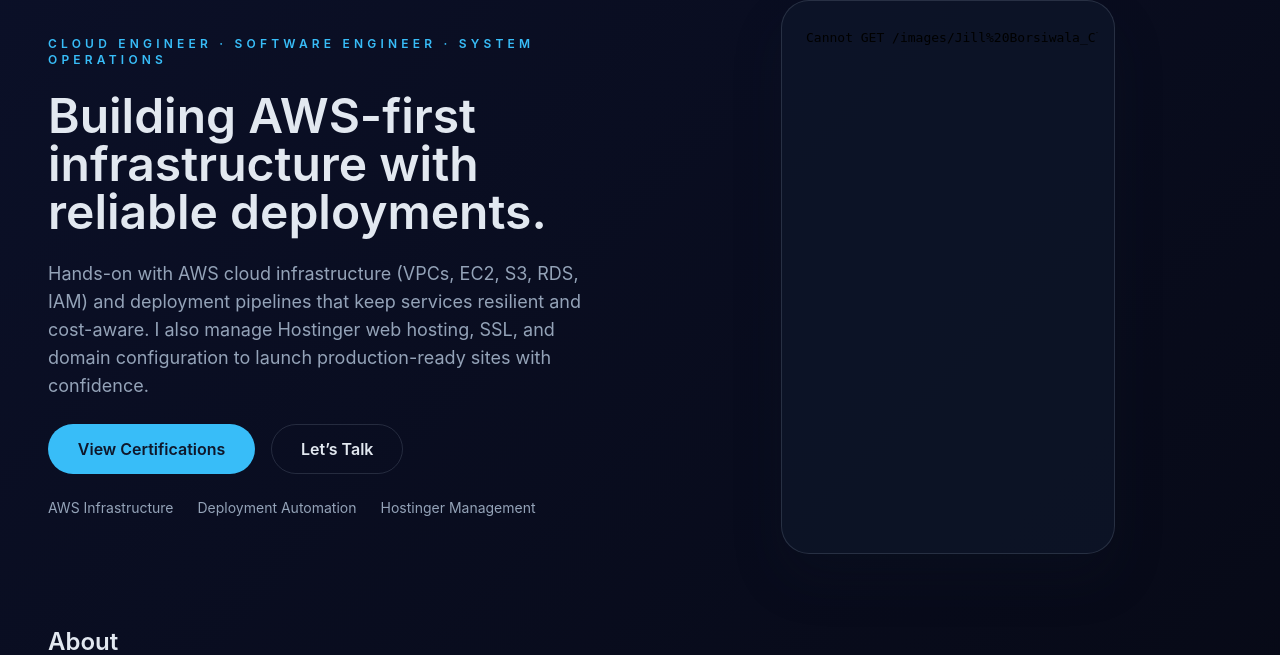
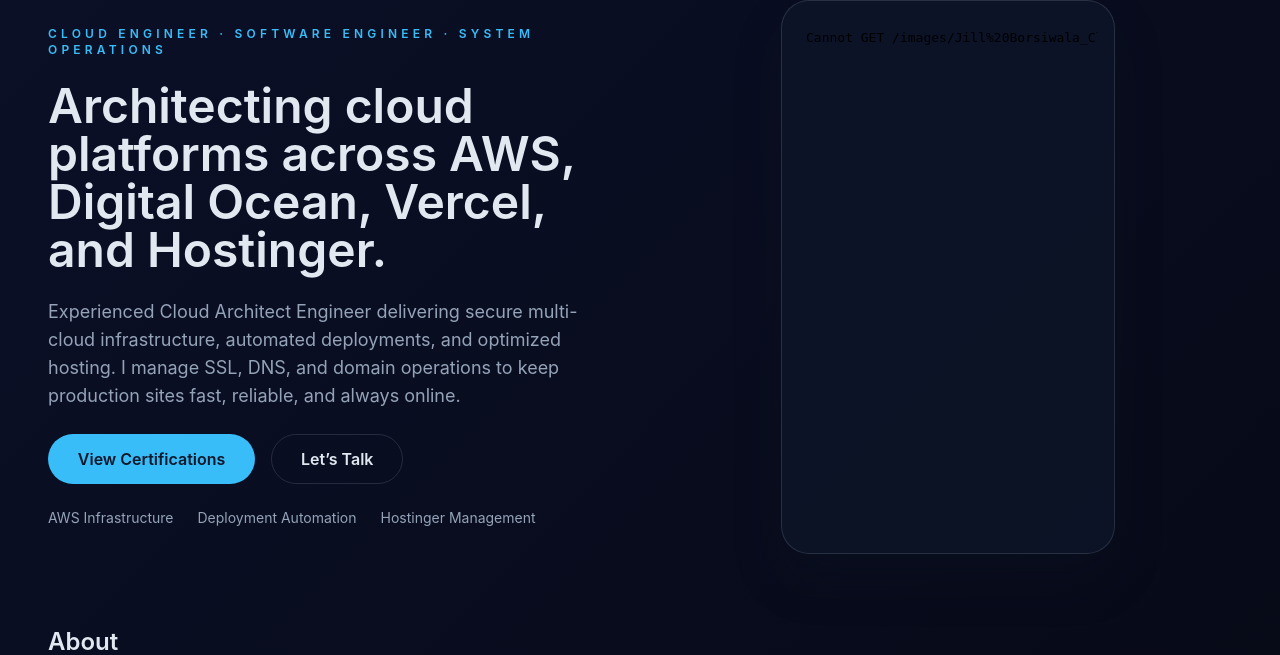
Before and after one commit to JillBorsiwala/Portfolio_Website, a Node server app: page / in a window 1280 px wide. Shown: the part 85-740 px from the top of the page. Run offline with Node 20, Linux system fonts and the light colour scheme; some libraries are stand-ins or nearby versions.

Commit message:
Update hero headline and intro copy
Agent-Logs-Url: https://github.com/Indian-egotist/Portfolio_Website/sessions/4762e475-6019-4f1c-b620-480871fb754f

Co-authored-by: Indian-egotist <194274630+Indian-egotist@users.noreply.github.com>

```diff
--- a/views/index.ejs
+++ b/views/index.ejs
@@ -74,13 +74,13 @@
               Cloud Engineer · Software Engineer · System Operations
             </p>
             <h1 class="text-4xl lg:text-5xl font-semibold leading-tight">
-              Building AWS-first infrastructure with reliable deployments.
+              Architecting cloud platforms across AWS, Digital Ocean, Vercel, and Hostinger.
             </h1>
             <p class="text-muted text-lg">
-              Hands-on with AWS cloud infrastructure (VPCs, EC2, S3, RDS, IAM) and
-              deployment pipelines that keep services resilient and cost-aware.
-              I also manage Hostinger web hosting, SSL, and domain configuration
-              to launch production-ready sites with confidence.
+              Experienced Cloud Architect Engineer delivering secure multi-cloud
+              infrastructure, automated deployments, and optimized hosting. I
+              manage SSL, DNS, and domain operations to keep production sites
+              fast, reliable, and always online.
             </p>
             <div class="flex flex-wrap gap-4">
               <a class="btn btn-primary" href="#certificates">View Certifications</a>
```
